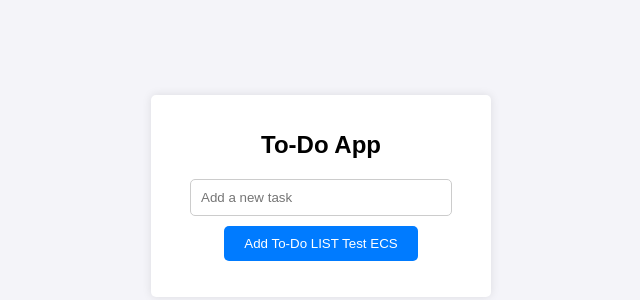
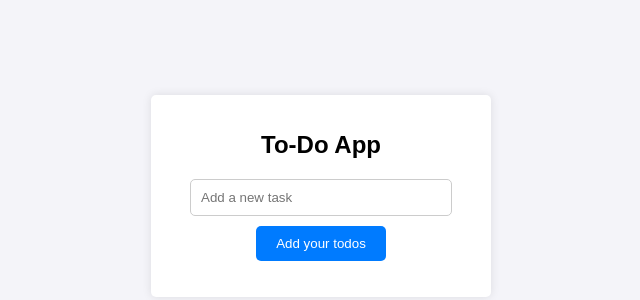
Before and after one commit to nirmalbasnet/aws-ecs-deploy, a website built with Parcel: page index.html in a window 1280 px wide. Shown: the part 204-504 px from the top of the page, without its empty margins (319-959 px from the left). Built offline with nearby package versions, Linux system fonts and the light colour scheme.

Commit message:
fix: button label

```diff
--- a/index.html
+++ b/index.html
@@ -10,7 +10,7 @@
     <div class="container">
       <h1>To-Do App</h1>
       <input type="text" id="taskInput" placeholder="Add a new task" />
-      <button id="addTaskButton">Add To-Do LIST Test ECS</button>
+      <button id="addTaskButton">Add your todos</button>
       <ul id="taskList"></ul>
     </div>
     <script src="script.js"></script>
```
